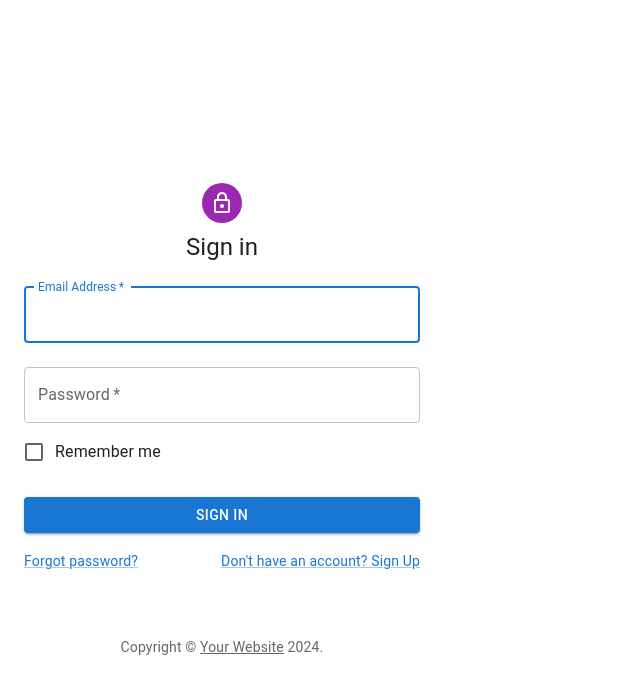
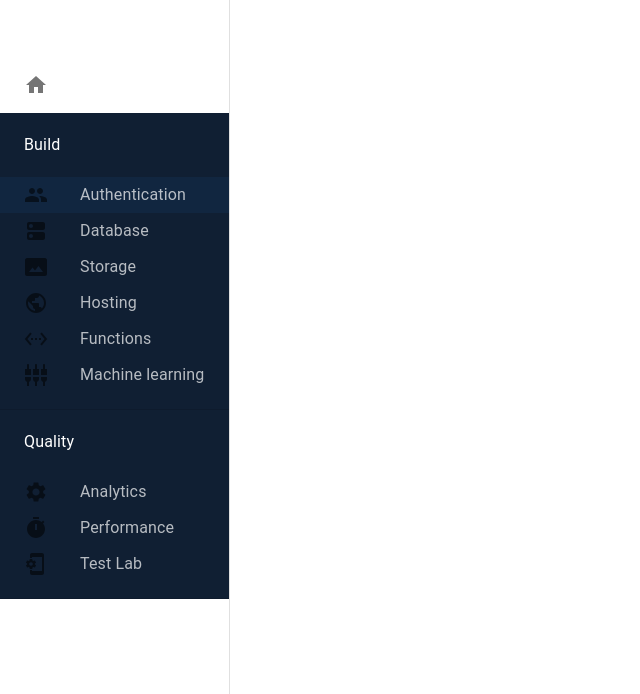
Before and after one commit to IT21159176/ITPM-Login, a React (Vite) app in the folder frontend/: page / in a window 1280 px wide. Shown: the top 694 px of the page, without its empty margins (0-640 px from the left). Built offline with nearby package versions, Linux system fonts and the light colour scheme.

Commit message:
dashboard changes

```diff
--- a/frontend/src/App.jsx
+++ b/frontend/src/App.jsx
@@ -1,13 +1,12 @@
 import React from 'react';
 import { useState } from 'react';
 import { BrowserRouter, Routes, Route } from 'react-router-dom';
-import SignIn from './pages/Loging/login';
-
+import Navigator from './Components/navigator';
 
 function App() {
   return (
     <>
-    <SignIn />
+    <Navigator/>
     </>
     // <BrowserRouter>
     //   <Routes>
--- /dev/null
+++ b/frontend/src/Components/navigator.jsx
@@ -0,0 +1,100 @@
+
+import * as React from 'react';
+import Divider from '@mui/material/Divider';
+import Drawer from '@mui/material/Drawer';
+import List from '@mui/material/List';
+import Box from '@mui/material/Box';
+import ListItem from '@mui/material/ListItem';
+import ListItemButton from '@mui/material/ListItemButton';
+import ListItemIcon from '@mui/material/ListItemIcon';
+import ListItemText from '@mui/material/ListItemText';
+import HomeIcon from '@mui/icons-material/Home';
+import PeopleIcon from '@mui/icons-material/People';
+import DnsRoundedIcon from '@mui/icons-material/DnsRounded';
+import PermMediaOutlinedIcon from '@mui/icons-material/PhotoSizeSelectActual';
+import PublicIcon from '@mui/icons-material/Public';
+import SettingsEthernetIcon from '@mui/icons-material/SettingsEthernet';
+import SettingsInputComponentIcon from '@mui/icons-material/SettingsInputComponent';
+import TimerIcon from '@mui/icons-material/Timer';
+import SettingsIcon from '@mui/icons-material/Settings';
+import PhonelinkSetupIcon from '@mui/icons-material/PhonelinkSetup';
+
+const categories = [
+  {
+    id: 'Build',
+    children: [
+      {
+        id: 'Authentication',
+        icon: <PeopleIcon />,
+        active: true,
+      },
+      { id: 'Database', icon: <DnsRoundedIcon /> },
+      { id: 'Storage', icon: <PermMediaOutlinedIcon /> },
+      { id: 'Hosting', icon: <PublicIcon /> },
+      { id: 'Functions', icon: <SettingsEthernetIcon /> },
+      {
+        id: 'Machine learning',
+        icon: <SettingsInputComponentIcon />,
+      },
+    ],
+  },
+  {
+    id: 'Quality',
+    children: [
+      { id: 'Analytics', icon: <SettingsIcon /> },
+      { id: 'Performance', icon: <TimerIcon /> },
+      { id: 'Test Lab', icon: <PhonelinkSetupIcon /> },
+    ],
+  },
+];
+
+const item = {
+  py: '2px',
+  px: 3,
+  color: 'rgba(255, 255, 255, 0.7)',
+  '&:hover, &:focus': {
+    bgcolor: 'rgba(255, 255, 255, 0.08)',
+  },
+};
+
+const itemCategory = {
+  boxShadow: '0 -1px 0 rgb(255,255,255,0.1) inset',
+  py: 1.5,
+  px: 3,
+};
+
+export default function Navigator(props) {
+  const { ...other } = props;
+
+  return (
+    <Drawer variant="permanent" {...other}>
+      <List disablePadding>
+        <ListItem sx={{ ...item, ...itemCategory, fontSize: 22, color: '#fff' }}>
+          Paperbase
+        </ListItem>
+        <ListItem sx={{ ...item, ...itemCategory }}>
+          <ListItemIcon>
+            <HomeIcon />
+          </ListItemIcon>
+          <ListItemText>Project Overview</ListItemText>
+        </ListItem>
+        {categories.map(({ id, children }) => (
+          <Box key={id} sx={{ bgcolor: '#101F33' }}>
+            <ListItem sx={{ py: 2, px: 3 }}>
+              <ListItemText sx={{ color: '#fff' }}>{id}</ListItemText>
+            </ListItem>
+            {children.map(({ id: childId, icon, active }) => (
+              <ListItem disablePadding key={childId}>
+                <ListItemButton selected={active} sx={item}>
+                  <ListItemIcon>{icon}</ListItemIcon>
+                  <ListItemText>{childId}</ListItemText>
+                </ListItemButton>
+              </ListItem>
+            ))}
+            <Divider sx={{ mt: 2 }} />
+          </Box>
+        ))}
+      </List>
+    </Drawer>
+  );
+}
```
Also changed, not shown: frontend/src/pages/consultant/consultantdashb.jsx (added).
